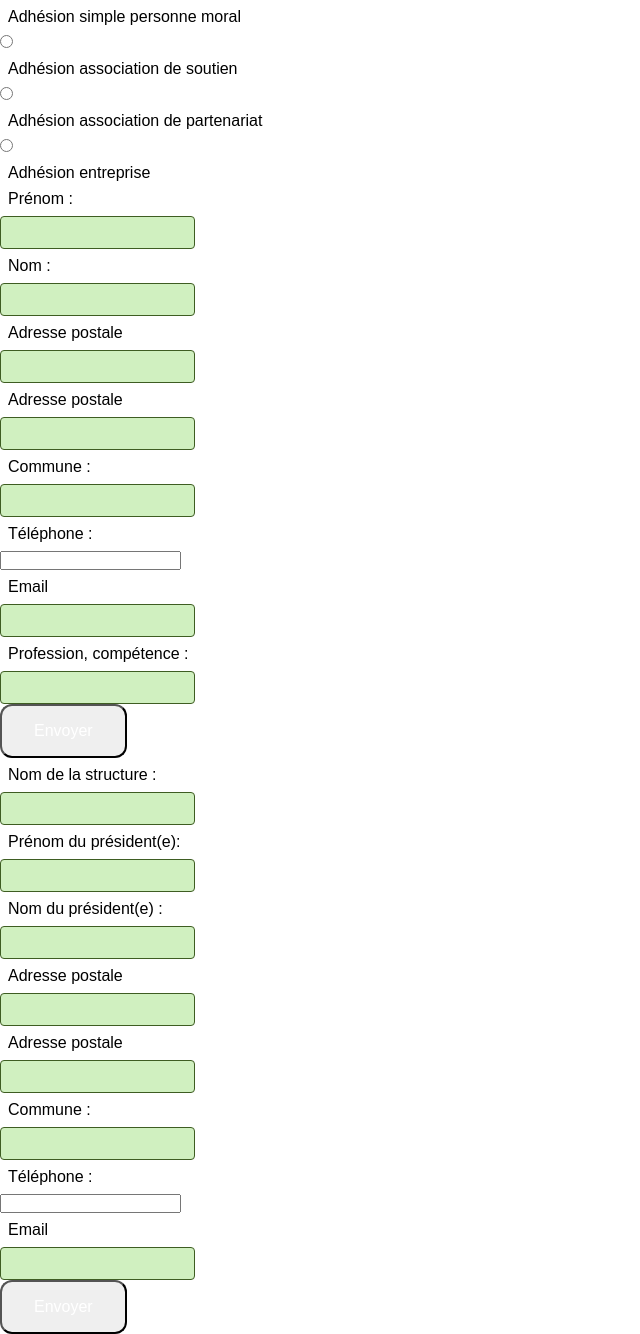
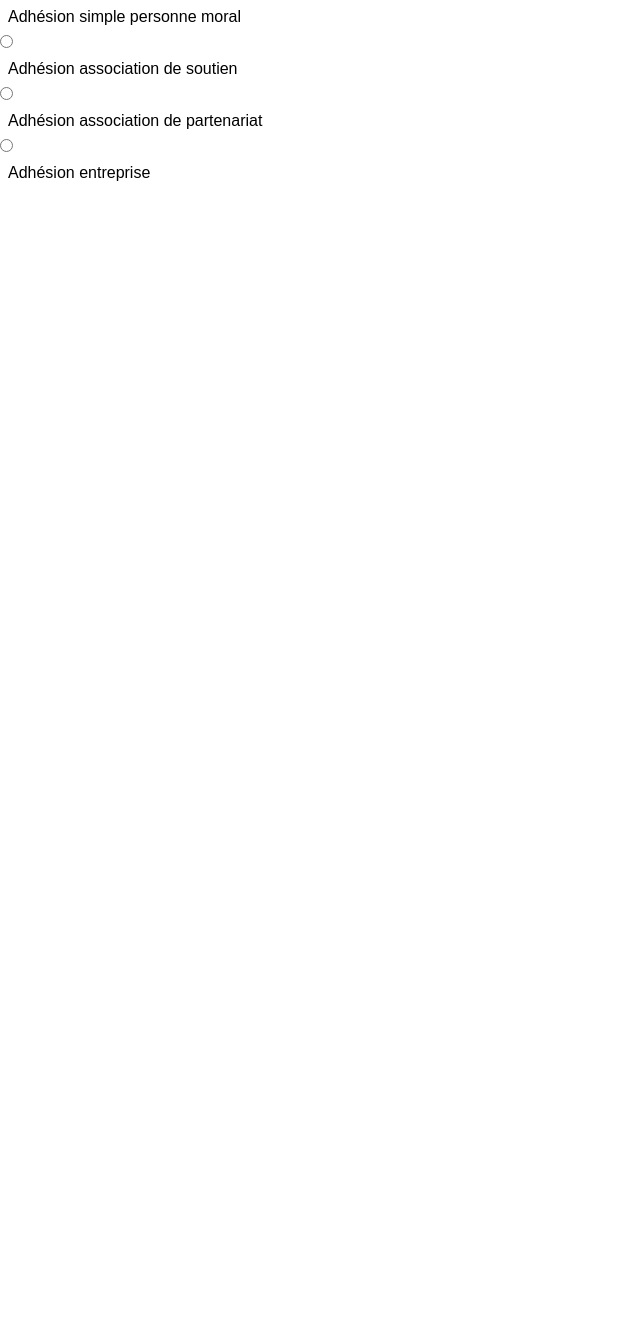
Before and after one commit to ErwannCodes/Commande_Entreprise_3, a PHP site: page /pages/support.php in a window 1280 px wide. Shown: the part 431-1765 px from the top of the page, without its empty margins (0-640 px from the left). After the commit the page ends 612 px from the top, so only its background shows below. Run offline with PHP 8.4, Linux system fonts and the light colour scheme.

Commit message:
Avancement des pages support.php et submit-support.php

```diff
--- a/pages/support.php
+++ b/pages/support.php
@@ -1,4 +1,10 @@
 <?php require_once(__DIR__."/header.php"); ?>
+
+<style>
+    #form1, #form2 {
+        display: none;
+    }
+</style>
 
 
 <!DOCTYPE html>
@@ -32,58 +38,62 @@
         <label for="option2">Adhésion association de soutien</label>
 
         <input type="radio" id="option3" name="formOption" value="form2">
-        <label for="option2">Adhésion association de partenariat</label>
+        <label for="option1">Adhésion association de partenariat</label>
 
         <input type="radio" id="option4" name="formOption" value="form2">
-        <label for="option2">Adhésion entreprise</label>
+        <label for="option2">Adhésion entreprise </label>
+
     </div>
 
 
     <!-- Formulaire pour les personnes morales -->
 
     <form id="form1" action="submit-support.php" method="post" enctype="application/x-www-form-urlencoded">
+        <input type="hidden" name="type" value="Adhésion simple personne morale">
 
-        <div class="prenomdiv">           <!-- Prénom -->
-            <label for="prenom" class="form-label">Prénom :</label>
-            <input type="text" class="form-control" id="prenom" name="prenom" required>
+        <input id="structure_name" type="hidden" name="structure_name" value="null">
+
+        <div class="first_namediv">                 <!-- Prénom -->
+            <label for="first_name" class="form-label">Prénom :</label>
+            <input type="text" class="form-control" id="first_name" name="first_name" required>
         </div>
 
-        <div class="nomdiv">           <!-- Nom -->
-            <label for="nom" class="form-label">Nom :</label>
-            <input type="text" class="form-control" id="nom" name="nom" required>
+        <div class="last_namediv">                  <!-- Nom -->
+            <label for="last_name" class="form-label">Nom de famille :</label>
+            <input type="text" class="form-control" id="last_name" name="last_name" required>
         </div>
 
-        <div class="adress">              <!-- l'adresse -->
-            <label for="adress" class="form-label">Adresse postale</label>
+        <div class="adressdiv">                     <!-- L'adresse -->
+            <label for="adress" class="form-label">Adresse postale :</label>
             <input type="text" class="form-control" id="adress" name="adress" required>
         </div>
 
-        <div class="codepostal">              <!-- code postal -->
-            <label for="code" class="form-label">Adresse postale</label>
-            <input type="text" class="form-control" id="adress" name="adress" required>
+        <div class="postal_codediv">                <!-- Code postal -->
+            <label for="postal_code" class="form-label">Code postal :</label>
+            <input type="text" class="form-control" id="postal_code" name="postal_code" required>
         </div>
 
-        <div class="commune">              <!-- Commune -->
-            <label for="commune" class="form-label">Commune :</label>
-            <input type="text" class="form-control" id="commune" name="commune" required>
+        <div class="citydiv">                       <!-- Commune -->
+            <label for="city" class="form-label">Commune :</label>
+            <input type="text" class="form-control" id="city" name="city" required>
         </div>
 
-        <div class="telephone">              <!-- Téléphone -->
-            <label for="telephone" class="form-label">Téléphone :</label>
-            <input type="tel" class="form-control" id="telephone" name="telephone" required>
+        <div class="phonediv">                      <!-- Téléphone -->
+            <label for="phone" class="form-label">Téléphone :</label>
+            <input type="tel" class="form-control" id="phone" name="phone" required>
         </div>
 
-        <div class="emaildiv">              <!-- l'email -->
-            <label for="email" class="form-label">Email</label>
+        <div class="emaildiv">                      <!-- L'email -->
+            <label for="email" class="form-label">Email :</label>
             <input type="email" class="form-control" id="email" name="email" aria-describedby="email-help" required>
         </div>
 
-        <div class="profession">              <!-- Profession, compétence -->
-            <label for="profession" class="form-label">Profession, compétence :</label>
-            <input type="text" class="form-control" id="profession" name="profession" required>
+        <div class="occupationdiv">                 <!-- Profession / Compétences -->
+            <label for="occupation" class="form-label">Profession / Compétences :</label>
+            <input type="text" class="form-control" id="occupation" name="occupation" required>
         </div>
 
-        <div class="buttondiv">
+        <div class="buttondiv">                     <!-- Bouton d'envoi -->
             <button type="submit" class="btn btn-primary">Envoyer</button>
         </div>
 
@@ -92,54 +102,57 @@
     <!-- Formulaire pour les associations / entreprises -->
 
     <form id="form2" action="submit-support.php" method="post" enctype="application/x-www-form-urlencoded">
+        <input id="type" type="hidden" name="type" value="">
 
-        <div class="nomstructure">        <!-- Nom de la structure -->
-            <label for="nomstructure" class="form-label">Nom de la structure :</label>
-            <input type="text" class="form-control" id="nomstructure" name="nomstructure" required>
+        <input id="occupation" type="hidden" name="occupation" value="null">
+
+        <div class="structure_namediv">                  <!-- Nom de la structure -->
+            <label for="structure_name" class="form-label">Nom de la structure :</label>
+            <input type="text" class="form-control" id="structure_name" name="structure_name" required>
         </div>
 
-        <div class="prenomdiv">           <!-- Prénom du président(e)-->
-            <label for="prenom" class="form-label">Prénom du président(e):</label>
-            <input type="text" class="form-control" id="prenom" name="prenom" required>
+        <div class="first_namediv">                     <!-- Prénom du président(e)-->
+            <label for="first_name" class="form-label">Prénom du président(e):</label>
+            <input type="text" class="form-control" id="first_name" name="first_name" required>
         </div>
 
-        <div class="nomdiv">             <!-- Nom du president(e)-->
-            <label for="nom" class="form-label">Nom du président(e) :</label>
-            <input type="text" class="form-control" id="nom" name="nom" required>
+        <div class="last_namediv">                      <!-- Nom du president(e)-->
+            <label for="last_name" class="form-label">Nom du président(e) :</label>
+            <input type="text" class="form-control" id="last_name" name="last_name" required>
         </div>
 
-        <div class="adress">              <!-- L'adresse -->
-            <label for="adress" class="form-label">Adresse postale</label>
+        <div class="adressdiv">                         <!-- L'adresse de la structure -->
+            <label for="adress" class="form-label">Adresse postale de la structure :</label>
             <input type="text" class="form-control" id="adress" name="adress" required>
         </div>
 
-        <div class="codepostal">              <!-- Code postal -->
-            <label for="code" class="form-label">Adresse postale</label>
-            <input type="text" class="form-control" id="adress" name="adress" required>
+        <div class="postal_codediv">                    <!-- Code postal -->
+            <label for="postal_code" class="form-label">Code postal :</label>
+            <input type="text" class="form-control" id="postal_code" name="postal_code" required>
         </div>
 
-        <div class="commune">              <!-- Commune -->
-            <label for="commune" class="form-label">Commune :</label>
-            <input type="text" class="form-control" id="commune" name="commune" required>
+        <div class="citydiv">                           <!-- Commune  -->
+            <label for="city" class="form-label">Commune :</label>
+            <input type="text" class="form-control" id="city" name="city" required>
         </div>
 
-        <div class="telephone">              <!-- Téléphone -->
-            <label for="telephone" class="form-label">Téléphone :</label>
-            <input type="tel" class="form-control" id="telephone" name="telephone" required>
+        <div class="phonediv">                          <!-- Téléphone -->
+            <label for="phone" class="form-label">Téléphone :</label>
+            <input type="tel" class="form-control" id="phone" name="phone" required>
         </div>
 
-        <div class="emaildiv">           <!-- l'email -->
-            <label for="email" class="form-label">Email</label>
+        <div class="emaildiv">                         <!-- L'email -->
+            <label for="email" class="form-label">Email :</label>
             <input type="email" class="form-control" id="email" name="email" aria-describedby="email-help" required>
         </div>
 
-        <div class="buttondiv">
+        <div class="buttondiv">                        <!-- Bouton d'envoi -->
             <button type="submit" class="btn btn-primary">Envoyer</button>
         </div>
 
     </form>
 
-    <script src="/js/functions.js"></script>
+    <script src="js/functions.js"></script>
 
 </body>
 
```
Also changed, not shown: pages/js/functions.js (+31 -30 lines), pages/submit-support.php (+133 -0 lines).
